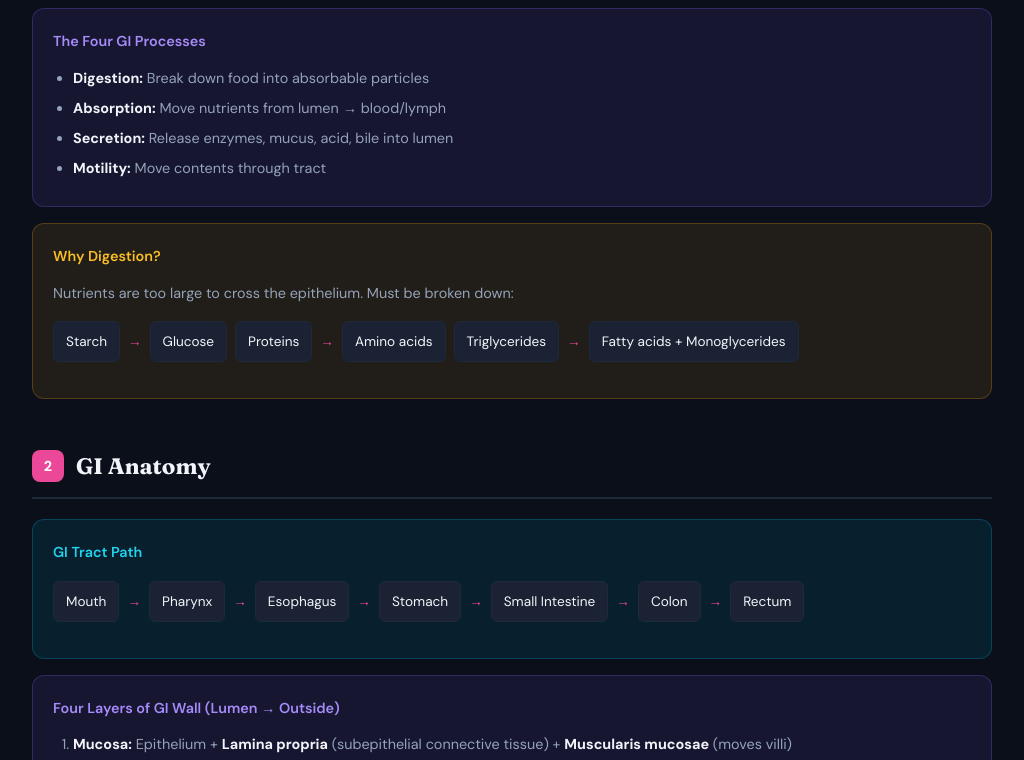
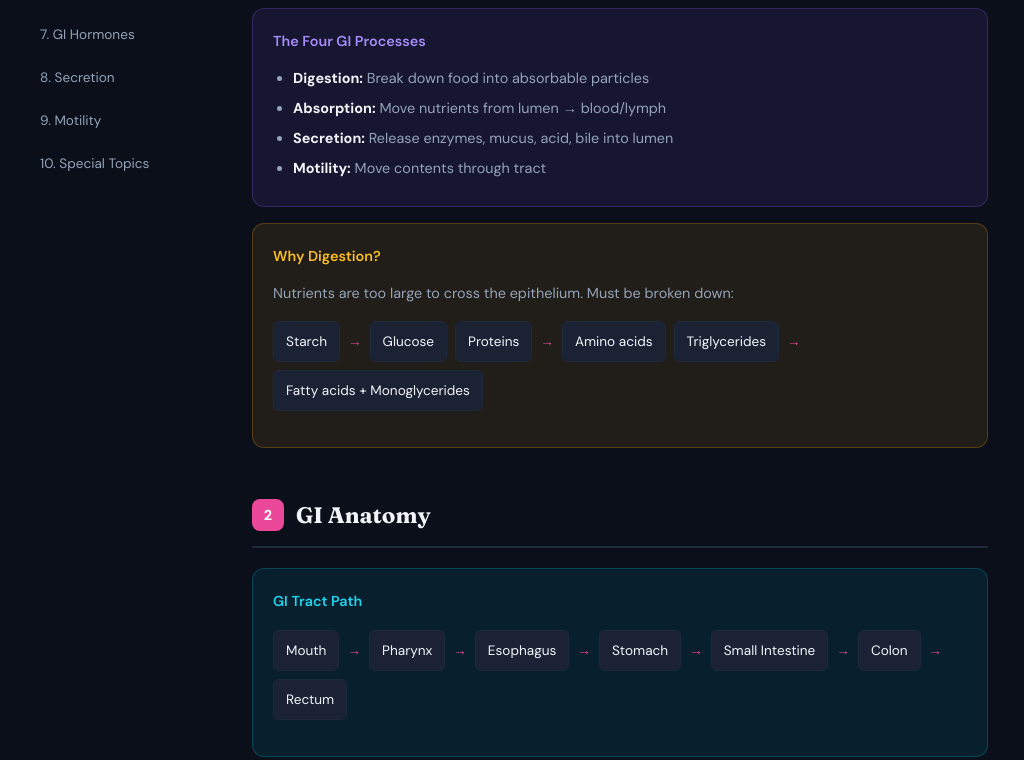
Before and after one commit to bryankhamly/physio, a plain HTML site: page physiology-guide-ch20.html in a window 1024 px wide. Shown: the part 374-1134 px from the top of the page. Drawn offline with Linux system fonts and the light colour scheme.

Commit message:
portrait

```diff
--- a/physiology-guide-ch20.html
+++ b/physiology-guide-ch20.html
@@ -121,9 +121,13 @@
         .cta a:hover { transform: translateY(-2px); }
 
         /* Responsive */
-        @media (max-width: 1100px) {
+        @media (max-width: 900px) {
             .sidebar { display: none; }
             main { margin-left: 0; max-width: 100%; }
+        }
+        @media (min-width: 901px) and (max-width: 1100px) {
+            .sidebar { width: 200px; left: 10px; }
+            main { margin-left: 220px; }
         }
         @media (max-width: 768px) {
             main { padding: 1.5rem 1rem 3rem; }
```
Also changed, not shown: physiology-guide-ch23.html (+5 -1 lines).
